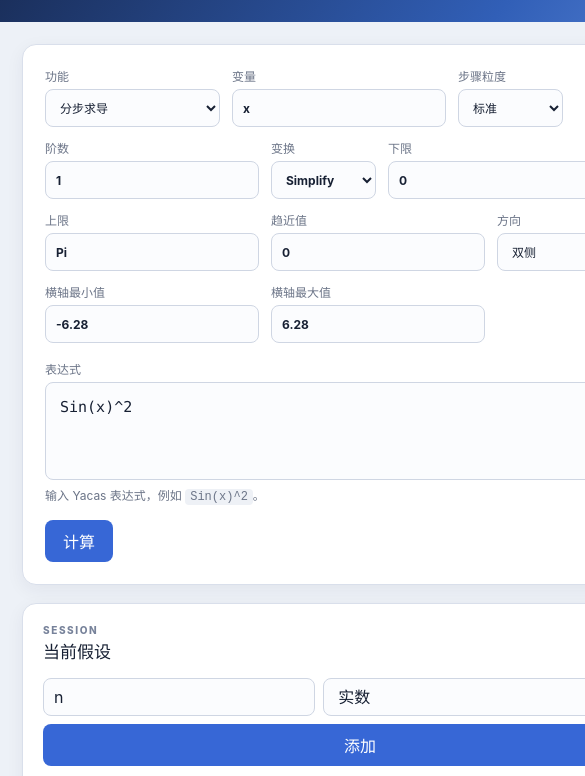
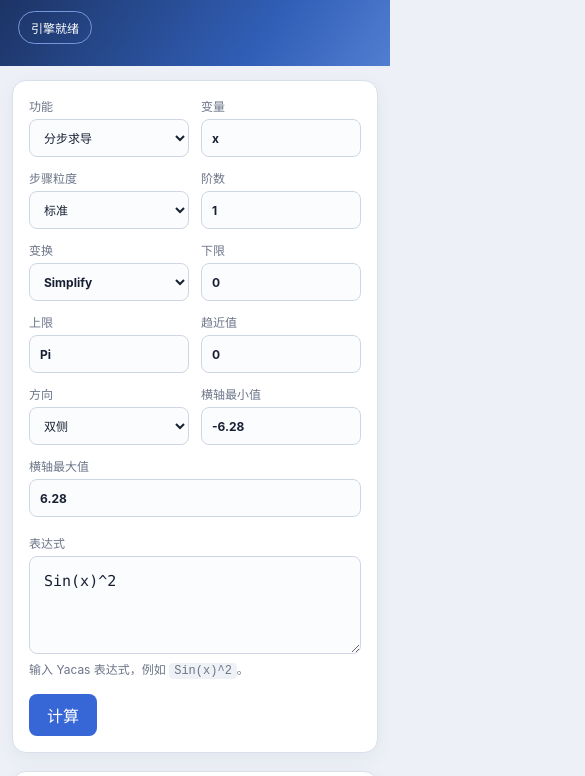
Before and after one commit to Zniece/YaClue, a website: page app/src/index.html in a window 390 px wide. Shown: the part 114-890 px from the top of the page, 585 px wide, since content can reach past the window. Drawn offline with Linux system fonts and the light colour scheme.

Commit message:
app: prevent playground layout overflow

```diff
--- a/app/src/styles.css
+++ b/app/src/styles.css
@@ -11,7 +11,8 @@
 }
 
 * { box-sizing: border-box; }
-body { margin: 0; min-width: 720px; min-height: 100vh; }
+html, body { max-width: 100%; overflow-x: hidden; }
+body { margin: 0; min-width: 0; min-height: 100vh; }
 button, input, select, textarea { font: inherit; }
 
 header {
@@ -40,7 +41,7 @@ main {
   padding: 0 22px;
 }
 
-.card { background: var(--panel); border: 1px solid var(--border); border-radius: 14px; box-shadow: 0 5px 18px rgba(28, 42, 72, .06); }
+.card { min-width: 0; background: var(--panel); border: 1px solid var(--border); border-radius: 14px; box-shadow: 0 5px 18px rgba(28, 42, 72, .06); }
 .calculator { padding: 22px; }
 .assumptions { padding: 20px; }
 .output { grid-column: 1 / -1; min-height: 190px; padding: 22px; }
@@ -50,6 +51,7 @@ label { display: flex; flex-direction: column; gap: 5px; min-width: 105px; color
 label.wide { min-width: 175px; }
 label[hidden] { display: none; }
 input, select, textarea { color: #172033; background: #fbfcfe; border: 1px solid #cfd6e3; border-radius: 8px; outline: none; }
+input, select { max-width: 100%; }
 input, select { min-height: 38px; padding: 7px 10px; }
 input:focus, select:focus, textarea:focus { border-color: var(--blue); box-shadow: 0 0 0 3px rgba(55, 103, 214, .1); }
 .expression-label { margin-top: 17px; font-size: 12px; }
@@ -72,7 +74,7 @@ button.quiet { padding: 6px 9px; color: var(--blue); background: var(--blue-soft
 .chip { padding: 5px 9px; color: #2853b1; background: var(--blue-soft); border-radius: 15px; font-size: 12px; }
 .empty { color: var(--muted); font-size: 12px; }
 
-.error { padding: 12px 14px; color: #a92828; background: #fff0f0; border: 1px solid #f2caca; border-radius: 9px; white-space: pre-wrap; }
+.error { padding: 12px 14px; overflow-wrap: anywhere; color: #a92828; background: #fff0f0; border: 1px solid #f2caca; border-radius: 9px; white-space: pre-wrap; }
 .empty-result { padding: 35px; color: var(--muted); text-align: center; }
 #summary { margin-bottom: 16px; padding: 15px 18px; background: #f7f9fd; border: 1px solid var(--border); border-radius: 10px; }
 #summary h3 { margin: 0 0 8px; font-size: 13px; color: var(--muted); }
@@ -98,3 +100,18 @@ pre { max-height: 300px; padding: 12px; overflow: auto; color: #283247; backgrou
   .output { grid-column: 1; }
   .step { grid-template-columns: 190px minmax(0, 1fr); }
 }
+
+@media (max-width: 600px) {
+  header { flex-wrap: wrap; gap: 14px; padding: 22px 18px; }
+  header h1 { font-size: 23px; }
+  header p:not(.eyebrow) { font-size: 13px; }
+  main { margin-top: 14px; padding: 0 12px; }
+  .calculator, .assumptions, .output { padding: 16px; }
+  .toolbar > label, .toolbar > label.wide { flex: 1 1 140px; min-width: 0; }
+  .toolbar input, .toolbar select { width: 100%; }
+  .assumption-form { grid-template-columns: 1fr; }
+  .assumption-form button { grid-column: 1; }
+  .step { grid-template-columns: 1fr; }
+  .step-heading { grid-template-columns: 25px minmax(0, 1fr); }
+  #plot { height: 300px; }
+}
```
